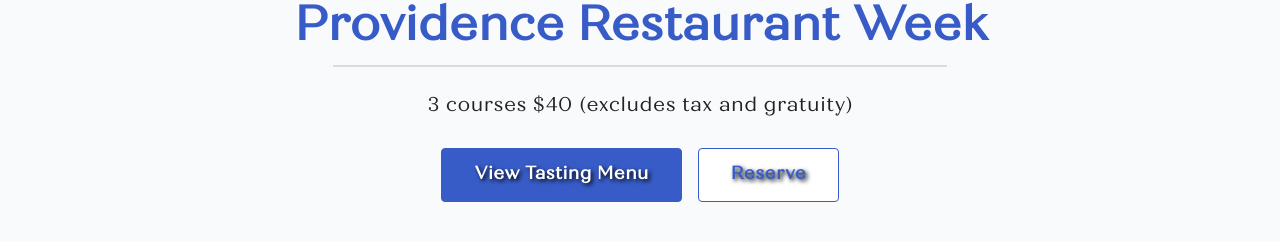
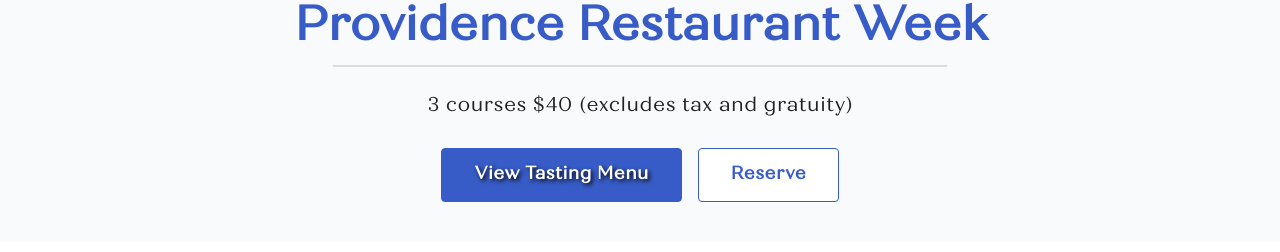
Before and after one commit to JaiiR320/Dolores, a Next.js app: page / in a window 1280 px wide. Shown: the part 1104-1356 px from the top of the page. Built offline with nearby package versions, Linux system fonts and the light colour scheme.

Commit message:
Remove shadow from reserve button

```diff
--- a/src/app/globals.css
+++ b/src/app/globals.css
@@ -53,6 +53,11 @@
     .btn-primary {
         @apply bg-primary border border-primary transition hover:bg-primary-dark hover:border-primary-dark text-white px-8 py-3 rounded text-lg font-semibold;
         text-shadow: var(--shadow-text-btn);
+    }
+
+    .btn-secondary {
+        @apply bg-white border border-primary transition hover:bg-primary-dark hover:border-primary-dark text-primary hover:text-white px-8 py-3 rounded text-lg font-semibold;
+        text-shadow: none;
     }
 
     /* Navigation links */
--- a/src/app/page.tsx
+++ b/src/app/page.tsx
@@ -48,7 +48,7 @@
               </Link>
               <a
                 href="https://www.exploretock.com/dolores/"
-                className="btn-primary bg-white text-primary border-primary hover:bg-primary-dark hover:text-white"
+                className="btn-secondary"
               >
                 Reserve
               </a>
```
